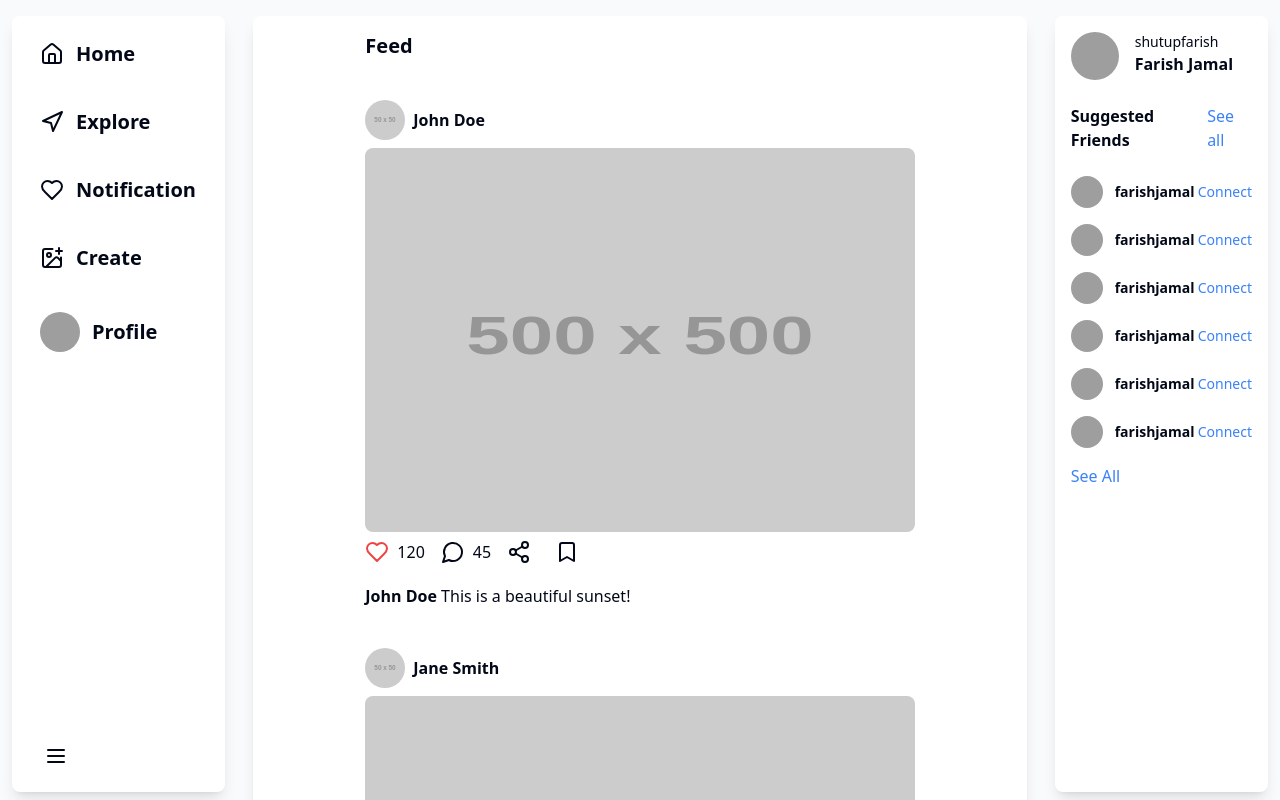
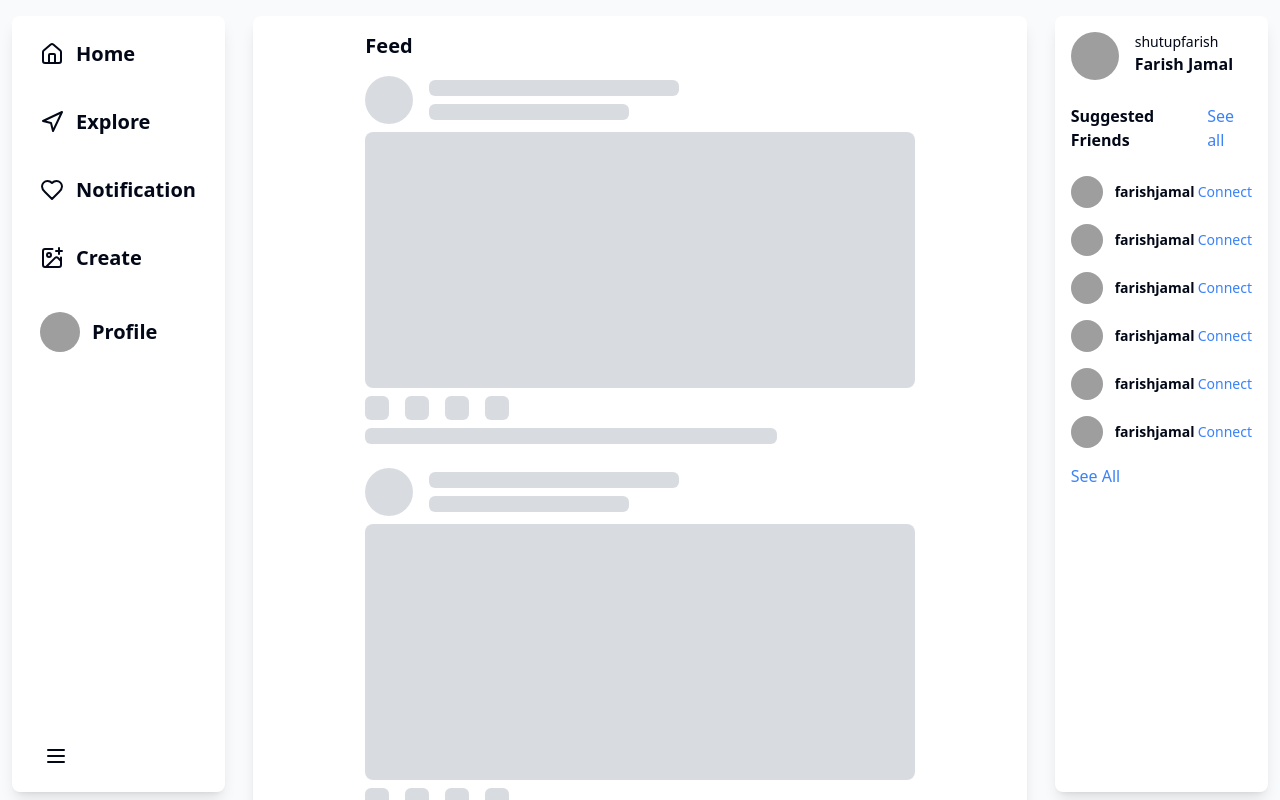
Before and after one commit to farish-jamal/meet-client, a React (Vite) app: page / in a window 1280 px wide. Shown: the top 800 px of the page. Built offline with nearby package versions, Linux system fonts and the light colour scheme; sample sign-in values are in the browser's storage; grey boxes are pictures that could not be loaded.

Commit message:
Skelton added for feed

```diff
--- a/src/components/common/Feed.jsx
+++ b/src/components/common/Feed.jsx
@@ -1,6 +1,9 @@
 import { Heart, MessageCircle, Share2, Bookmark } from "lucide-react";
+import { Skeleton } from "@/components/ui/skeleton"
+import { Link } from "react-router-dom";
 
 const Feed = () => {
+  const data = [];
   const posts = [
     {
       id: 1,
@@ -35,14 +38,15 @@ const Feed = () => {
       likes: 150,
       comments: 55,
     },
-    // Add more posts as needed
   ];
 
   return (
+    <>
+      {data && data.length > 1 ? (
         <div className="flex-1 lg:mx-4 lg:my-4 bg-white py-4 px-4 mb-20 lg:px-28 rounded-lg shadow-lg overflow-y-auto">
           <h2 className="text-xl font-bold mb-4">Feed</h2>
           {posts.map((post) => (
-        <div key={post.id} className="mb-2">
+            <div to={post.id} key={post.id} className="mb-2">
               <div className="flex items-center mb-2 mt-10">
                 <img
                   src={post.user.avatar}
@@ -51,19 +55,23 @@ const Feed = () => {
                 />
                 <span className="font-bold">{post.user.name}</span>
               </div>
+              <Link to={`post/${post.id}`}>
                 <img
                   src={post.image}
                   alt="Post"
                   className="w-full h-96 rounded-lg mb-2"
                 />
+              </Link>
               <div className="flex justify-between items-center mb-5">
                 <div className="flex items-center">
-              <Heart className="mr-2 text-red-500" />
+                  <Heart className="mr-2 text-red-500 cursor-pointer" />
                   <span>{post.likes}</span>
-              <MessageCircle className="ml-4 mr-2" />
+                  <Link to={`post/${post.id}`}>
+                    <MessageCircle className="ml-4 mr-2 cursor-pointer" />
+                  </Link>
                   <span>{post.comments}</span>
-              <Share2 className="ml-4 mr-2" />
-              <Bookmark className="ml-4" />
+                  <Share2 className="ml-4 mr-2 cursor-pointer" />
+                  <Bookmark className="ml-4 cursor-pointer" />
                 </div>
               </div>
               <p>
@@ -73,6 +81,33 @@ const Feed = () => {
             </div>
           ))}
         </div>
+      ) : (
+        <div className="flex-1 lg:mx-4 lg:my-4 bg-white py-4 px-4 mb-20 lg:px-28 rounded-lg shadow-lg overflow-y-auto">
+          <h2 className="text-xl font-bold mb-4">Feed</h2>
+          <div className="h-full overflow-y-auto">
+            {[1, 2, 3].map((_, index) => (
+              <div key={index} className="mb-6">
+                <div className="flex items-center mb-2 space-x-4">
+                  <Skeleton className="h-12 w-12 rounded-full" />
+                  <div className="space-y-2">
+                    <Skeleton className="h-4 w-[250px]" />
+                    <Skeleton className="h-4 w-[200px]" />
+                  </div>
+                </div>
+                <Skeleton className="w-full h-64 rounded-lg mb-2" />
+                <div className="flex items-center mb-2 space-x-4">
+                  <Skeleton className="h-6 w-6" />
+                  <Skeleton className="h-6 w-6" />
+                  <Skeleton className="h-6 w-6" />
+                  <Skeleton className="h-6 w-6" />
+                </div>
+                <Skeleton className="h-4 w-3/4" />
+              </div>
+            ))}
+          </div>
+        </div>
+      )}
+    </>
   );
 };
 
--- /dev/null
+++ b/src/components/ui/skeleton.jsx
@@ -0,0 +1,10 @@
+import { cn } from "@/lib/utils"
+
+function Skeleton({
+  className,
+  ...props
+}) {
+  return (<div className={cn("animate-pulse rounded-md bg-muted bg-gray-300", className)} {...props} />);
+}
+
+export { Skeleton }
```
Lines whose indentation alone changed are shown as unchanged.
